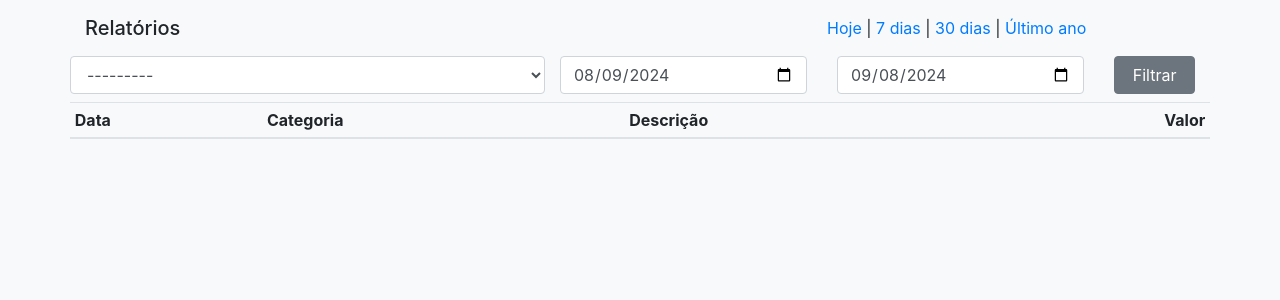
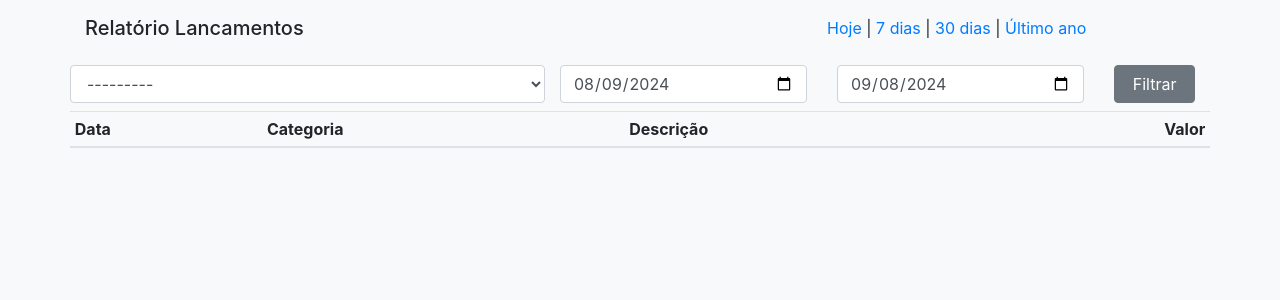
Before and after one commit to diogowagner/finan, a Django app: page /relatorios/lancamentos/ in a window 1280 px wide. Shown: the part 56-356 px from the top of the page. Run offline with Django 5.2, Linux system fonts and the light colour scheme; the visitor is signed in with stand-in values (Sample User, id 1); data that the repository does not hold is empty; parts of the project's set-up code (start-up, migrations or seed data) failed here and were passed over; some libraries are stand-ins or nearby versions.

Commit message:
relatorios

```diff
--- a/fluxo/forms.py
+++ b/fluxo/forms.py
@@ -89,7 +89,7 @@ class ItemFormOp(BaseItemForm):
 
     def __init__(self, *args, **kwargs):
         super().__init__(*args, **kwargs)
-        self.fields['categoria'].required = False  # Define o campo 'conta' como opcional
+        self.fields['categoria'].required = False  # Define o campo 'categoria' como opcional
 
 
 class MultipleFileInput(forms.ClearableFileInput):
--- a/fluxo/templates/relatorio_lancamentos.html
+++ b/fluxo/templates/relatorio_lancamentos.html
@@ -13,7 +13,7 @@
                 <div class="row">
                     <div class="col-md-4">
                         <div class="row">
-                            <div class="col-6 col-md-6 mb-2">
+                            <div class="col-12 col-md-12 mb-2">
                                 <div class="text-left">
                                     <h5>
                                         {% if not apagar  %}{{ titulo }}{% else %} a pagar{% endif %}
--- a/fluxo/views/relatorios.py
+++ b/fluxo/views/relatorios.py
@@ -124,7 +124,7 @@ def relatorio_lancamentos(request):
 
     context = {
         'relatorio': relatorio,
-        'titulo': 'Relatórios',
+        'titulo': 'Relatório Lancamentos',
         'itemForm': itemForm,
         'lancamentos_list': lancamentos_list,
         'data_inicio': data_inicio.isoformat() if data_inicio else '',
```
